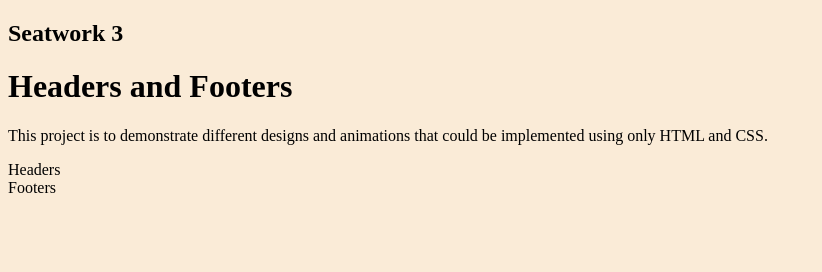
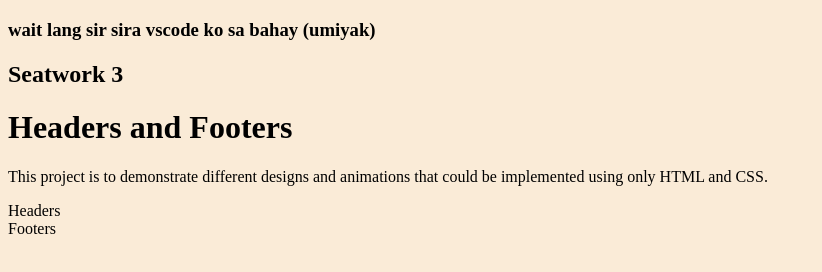
Before and after one commit to Ashiyel/WD--Seatwork-3, a plain HTML site: page index.html in a window 1280 px wide. Shown: the whole page, without its empty margins (0-822 px from the left). Drawn offline with Linux system fonts and the light colour scheme.

Commit message:
Update index.html

```diff
--- a/index.html
+++ b/index.html
@@ -8,7 +8,7 @@
 </head>
 <body>
     <header>
-        <!-- Add header content here if needed -->
+<h3> wait lang sir sira vscode ko sa bahay (umiyak) </h3>
     </header>
 
     <div class="landingPage">
```
